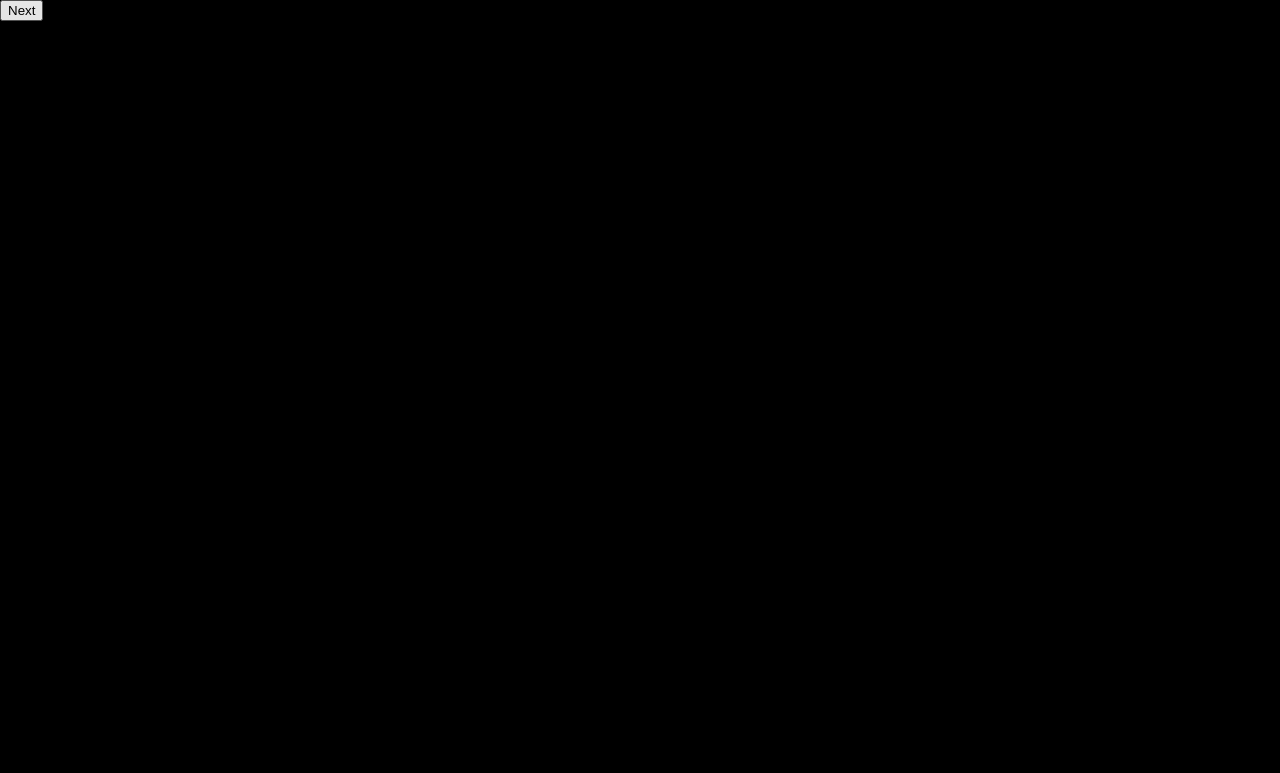
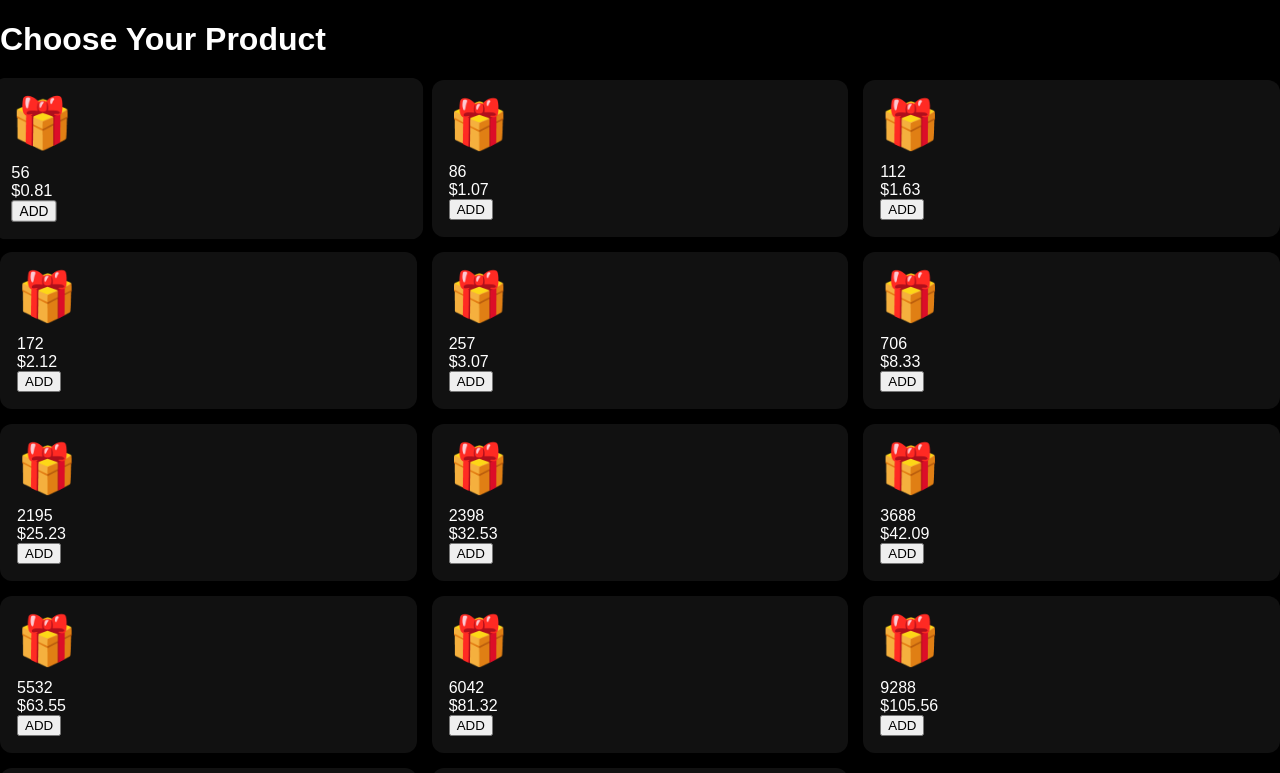
Before and after one commit to MLBBDIAMONDSTORE/mlbbbdiamondstore, a React (Create React App) app in the folder frontend/: page / in a window 1280 px wide. Shown: the top 773 px of the page. Built offline with nearby package versions, Linux system fonts and the light colour scheme.

Commit message:
Update ProductList.js

```diff
--- a/frontend/src/components/ProductList.js
+++ b/frontend/src/components/ProductList.js
@@ -1,17 +1,52 @@
 import React, { useState } from 'react';
+import '../styles/App.css';
 
-function ProductList({ onNext }) {
-  const [selectedItems, setSelectedItems] = useState([]);
+const products = [
+  { name: '56', price: 0.81 },
+  { name: '86', price: 1.07 },
+  { name: '112', price: 1.63 },
+  { name: '172', price: 2.12 },
+  { name: '257', price: 3.07 },
+  { name: '706', price: 8.33 },
+  { name: '2195', price: 25.23 },
+  { name: '2398', price: 32.53 },
+  { name: '3688', price: 42.09 },
+  { name: '5532', price: 63.55 },
+  { name: '6042', price: 81.32 },
+  { name: '9288', price: 105.56 },
+  { name: 'Weekly Pass', price: 1.32 },
+  { name: 'Twilight Pass', price: 6.99 },
+];
 
-  const handleAdd = (item) => {
-    setSelectedItems(prev => [...prev, item]);
+const ProductList = ({ onNext }) => {
+  const [cart, setCart] = useState([]);
+
+  const addToCart = (product) => {
+    setCart([...cart, product]);
   };
 
   return (
-    <div>
-      <button onClick={() => onNext(selectedItems)}>Next</button>
+    <div className="product-list">
+      <h1>Choose Your Product</h1>
+      <div className="product-grid">
+        {products.map((product, index) => (
+          <div key={index} className="product-card">
+            <div className="emoji">🎁</div>
+            <div className="product-name">{product.name}</div>
+            <div className="product-price">${product.price.toFixed(2)}</div>
+            <button className="add-button" onClick={() => addToCart(product)}>
+              ADD
+            </button>
+          </div>
+        ))}
+      </div>
+      {cart.length > 0 && (
+        <button className="view-order-button" onClick={() => onNext(cart)}>
+          VIEW ORDER
+        </button>
+      )}
     </div>
   );
-}
+};
 
 export default ProductList;
```
